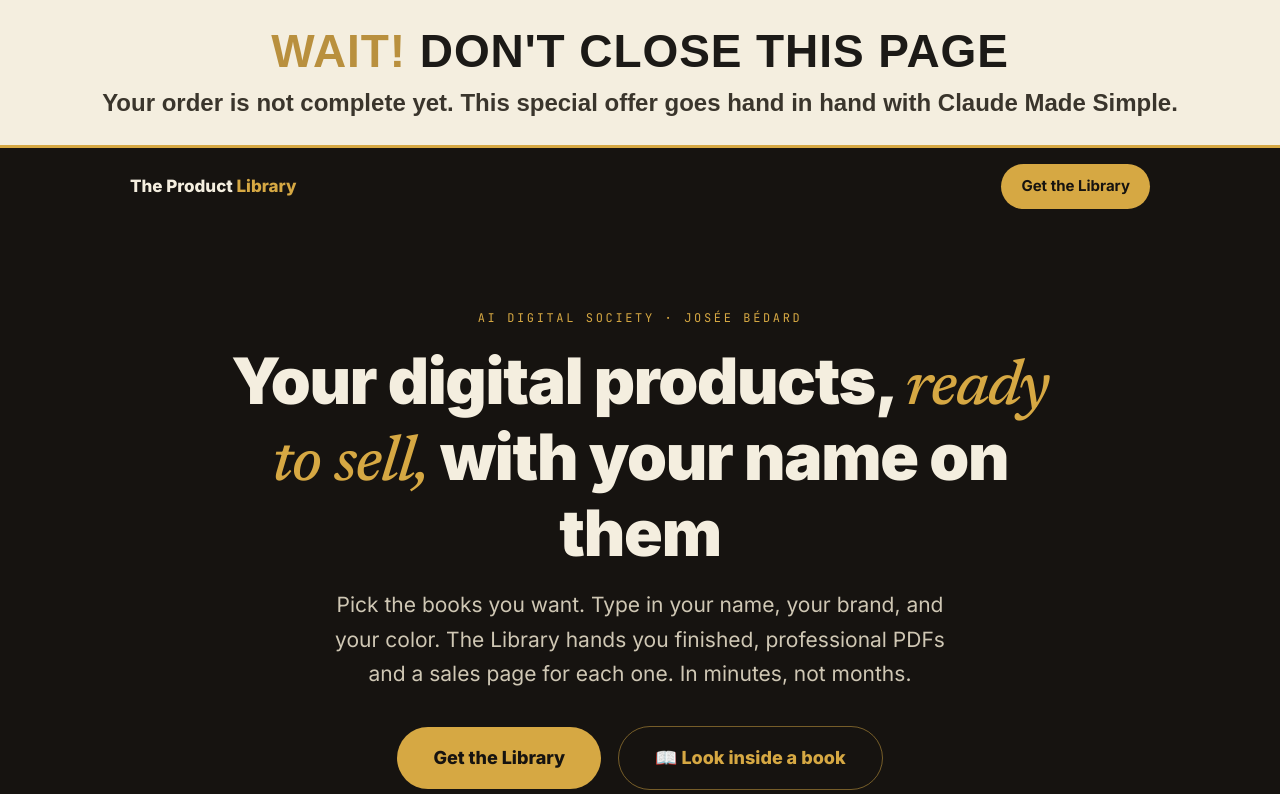
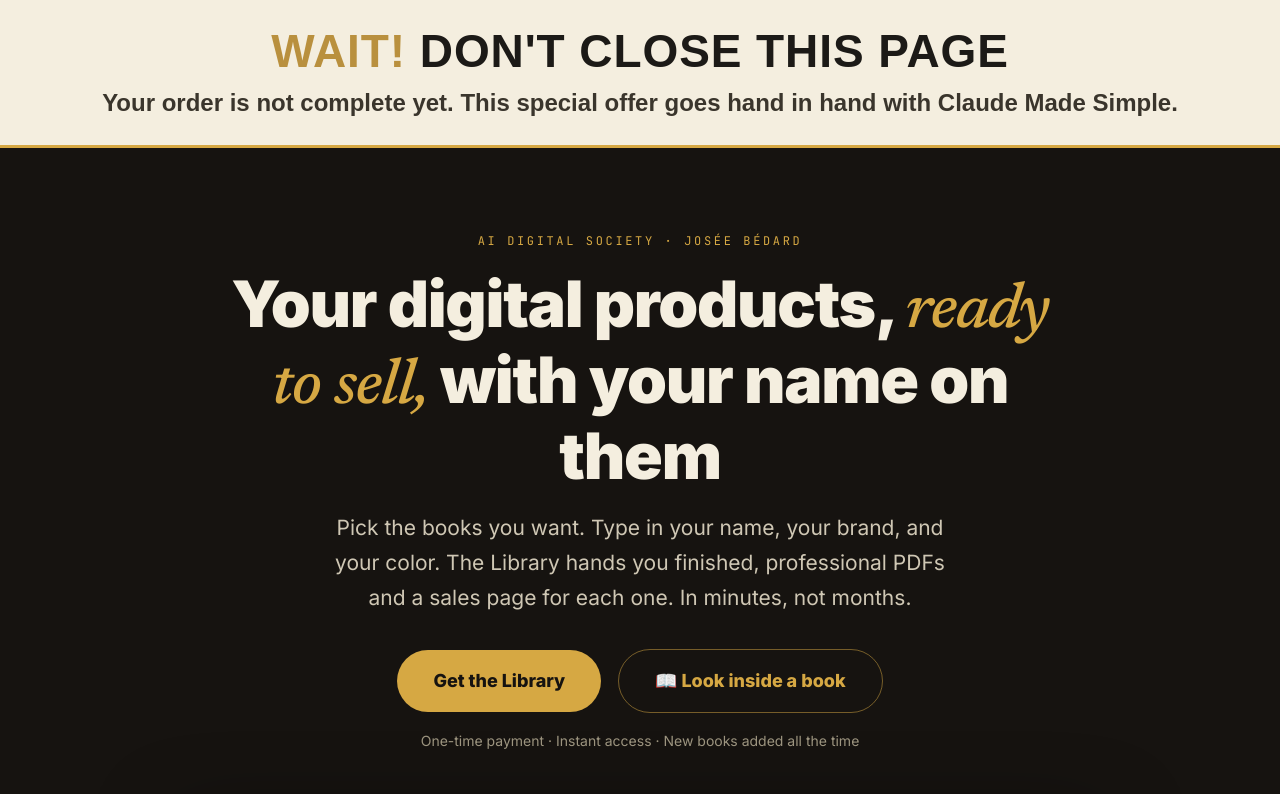
Before and after one commit to jaybee17/joseebedard-site, a plain HTML site: page wp/promptstudio-oto1/index.html in a window 1280 px wide. Shown: the top 794 px of the page. Drawn offline with Linux system fonts and the light colour scheme.

Commit message:
OTO1: remove top nav bar
Co-Authored-By: Claude Sonnet 5.5 <noreply@anthropic.com>

```diff
--- a/wp/promptstudio-oto1/index.html
+++ b/wp/promptstudio-oto1/index.html
@@ -117,15 +117,6 @@
 <body>
 
 <div style="background:#F4EEDF;border-bottom:3px solid #D6A843;text-align:center;padding:26px 18px;font-family:'DM Sans',Arial,sans-serif"><div style="font-weight:900;font-size:clamp(28px,6vw,46px);line-height:1.1;color:#1C1A17;letter-spacing:.02em"><span style="color:#B9903E">WAIT!</span> DON'T CLOSE THIS PAGE</div><div style="font-weight:700;font-size:clamp(17px,3.4vw,24px);line-height:1.35;color:#3a352c;margin-top:10px">Your order is not complete yet. This special offer goes hand in hand with Claude Made Simple.</div></div>
-
-<nav>
-  <div class="wrap">
-    <a class="logo" href="#top">The Product <span>Library</span></a>
-    <span style="display:flex;align-items:center;gap:18px;">
-      <a class="cta" href="#pricing">Get the Library</a>
-    </span>
-  </div>
-</nav>
 
 <header id="top">
   <div class="wrap">
```
